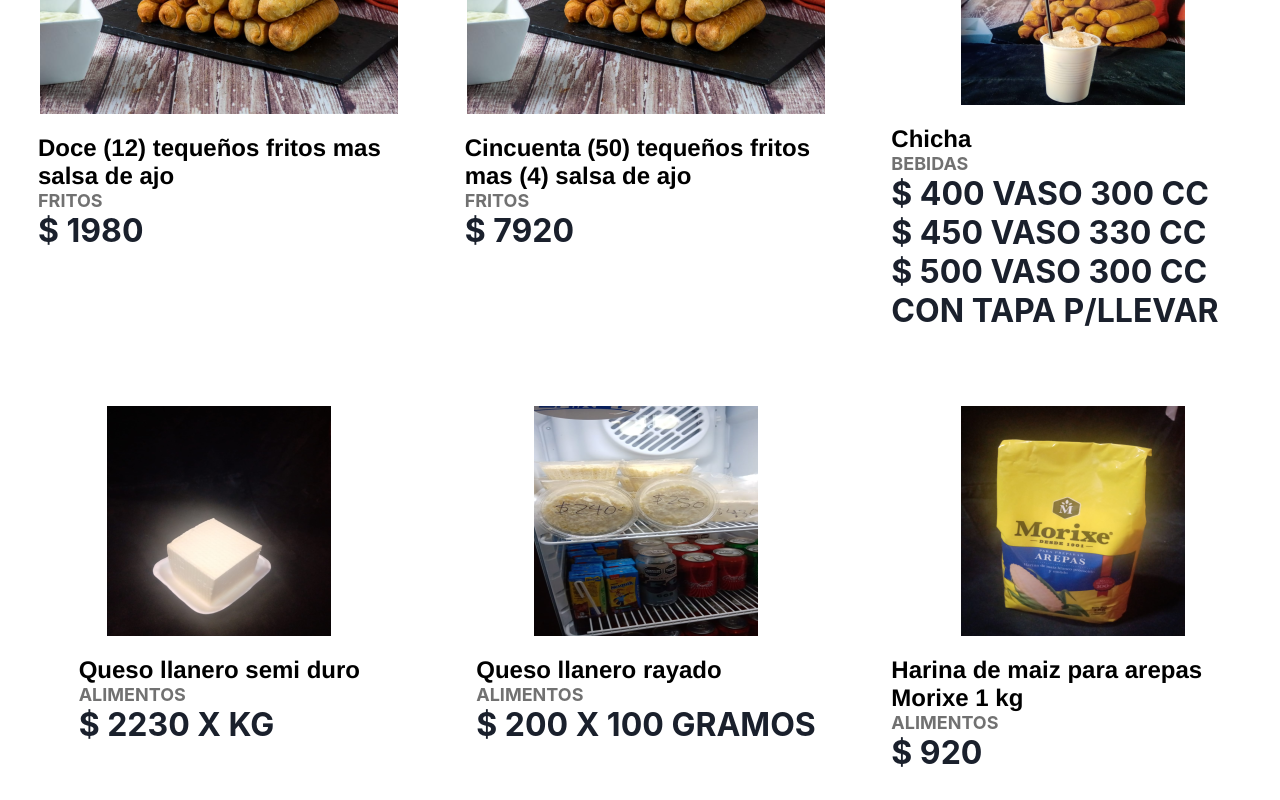
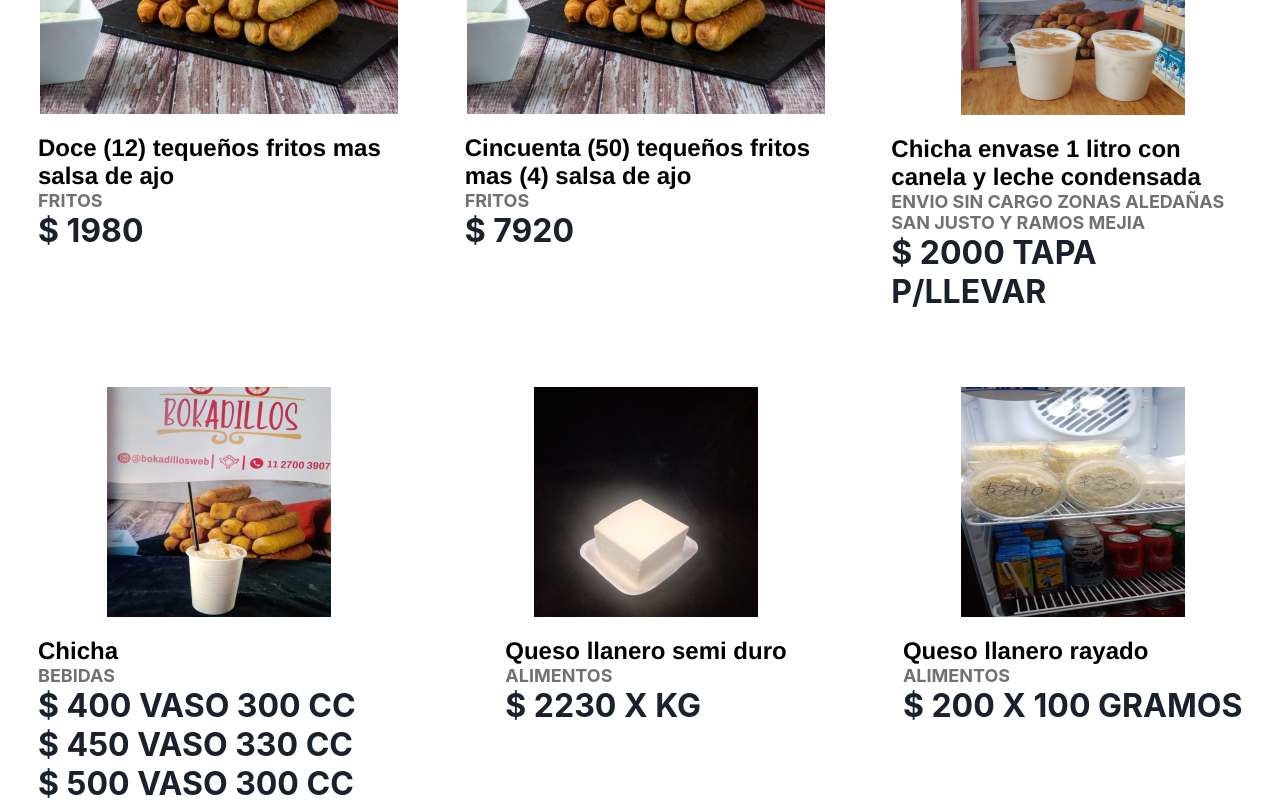
Before and after one commit to elifred2022/productosBokadillos, a React (Create React App) app: page / in a window 1280 px wide. Shown: the part 1300-2100 px from the top of the page. Built offline with nearby package versions, Linux system fonts and the light colour scheme.

Commit message:
update chicha litro

```diff
--- a/src/components/productos/ProductosItem.js
+++ b/src/components/productos/ProductosItem.js
@@ -11,6 +11,7 @@ import Coca from "../../imagenes/coca.png";
 import Malta from "../../imagenes/malta.png";
 import Pastel from "../../imagenes/pastelCumple.png";
 import Chicha from "../../imagenes/chicha.png";
+import ChichaLt from "../../imagenes/chichaLitro.png";
 import Rekolita from "../../imagenes/rekolita.png";
 //import { Link } from "react-router-dom";
 
@@ -126,6 +127,19 @@ export const ProductoItem = ({ id, title, price, image, category }) => {
       <div className="producto">
         <>
           <div className="producto_img">
+            <img src={ChichaLt} alt={title} />
+          </div>
+        </>
+        <div className="producto__footer">
+          <h1>Chicha envase 1 litro con canela y leche condensada</h1>
+          <p>envio sin cargo zonas aledañas San Justo y Ramos Mejia</p>
+          <p className="price">$ 2000 tapa p/llevar</p>
+        </div>
+      </div>
+
+      <div className="producto">
+        <>
+          <div className="producto_img">
             <img src={Chicha} alt={title} />
           </div>
         </>
```
Also changed, not shown: src/imagenes/chichaLitro.png (added).
